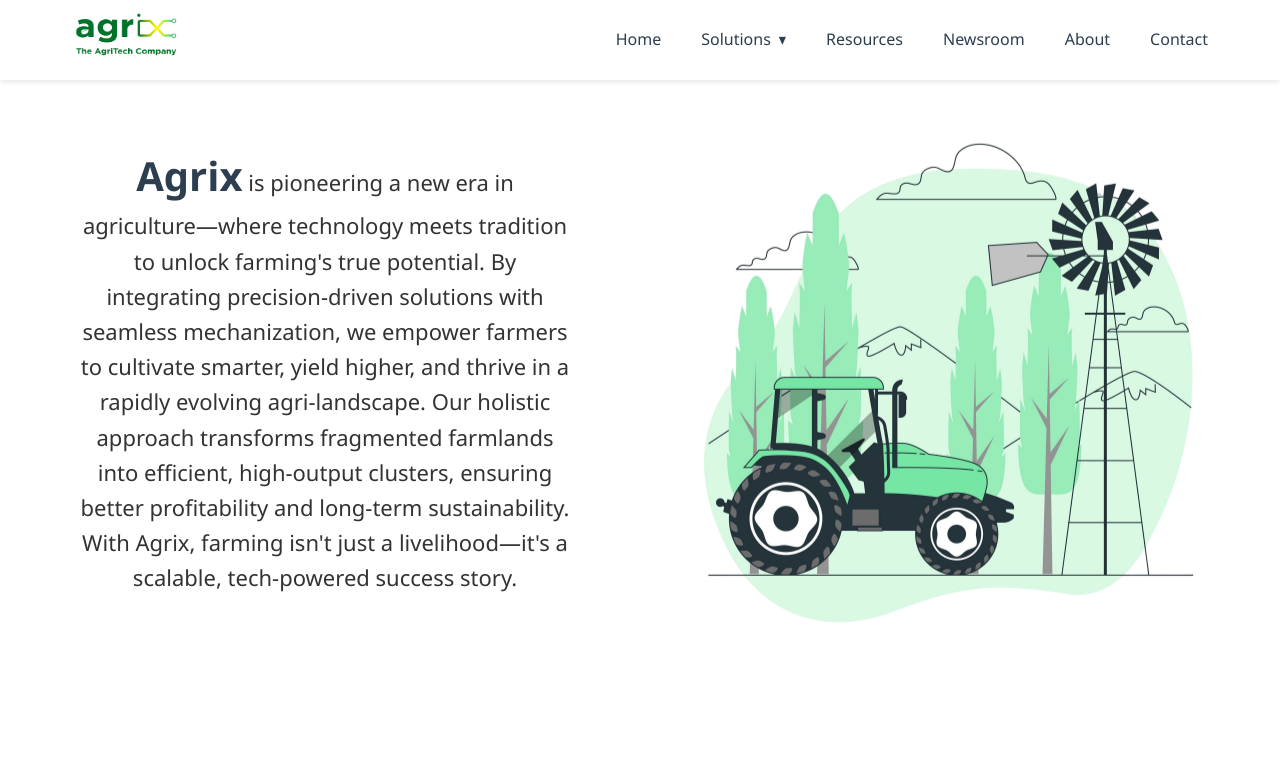
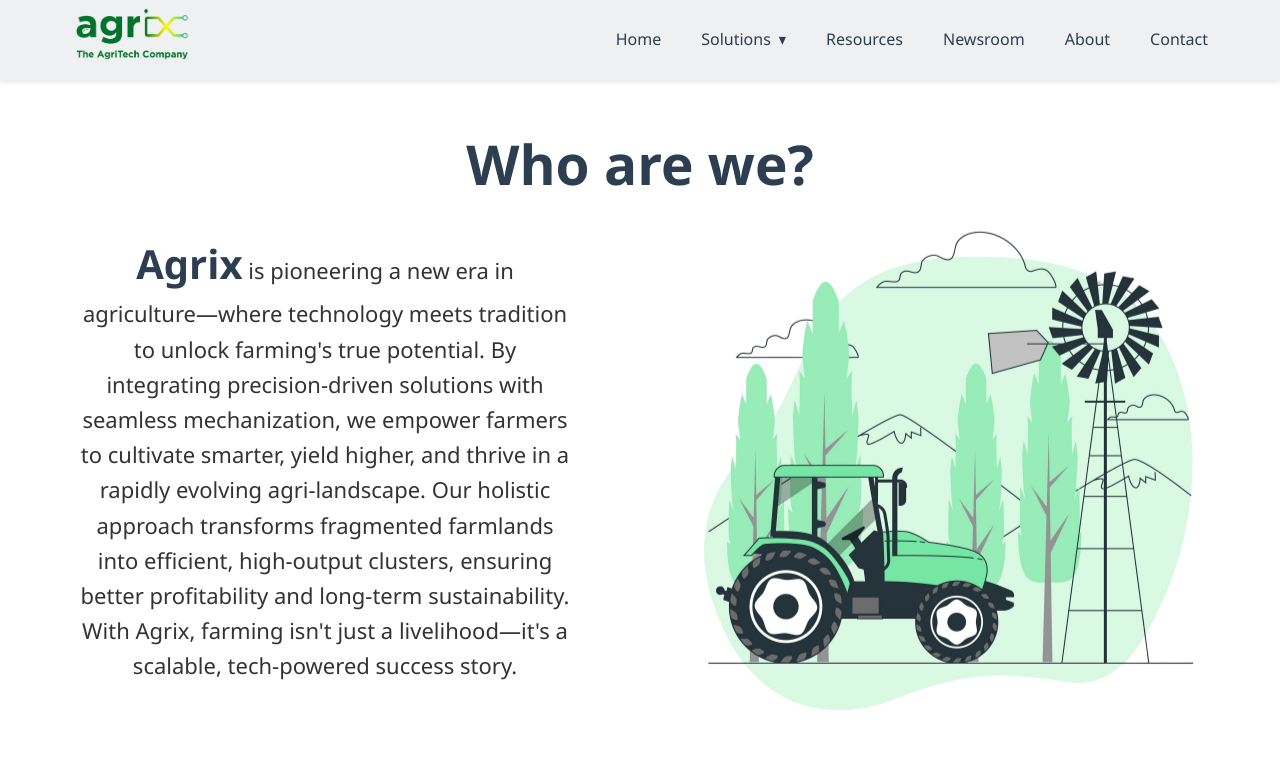
Before and after one commit to snehasahu7/Agrix, a React (Create React App) app: page /about in a window 1280 px wide. Shown: the top 768 px of the page. Built offline with nearby package versions, Linux system fonts and the light colour scheme.

Commit message:
modified logo

```diff
--- a/src/components/Navbar.css
+++ b/src/components/Navbar.css
@@ -1,5 +1,5 @@
 header {
-  background-color: #ffffff;
+  background-color: #eff0f1;
   box-shadow: 0 2px 5px #0000001a;
   position: fixed;
   width: 100%;
@@ -26,8 +26,8 @@
 }
 
 .logo-img{
-  width: 110px;
-  height: 50px;
+  width: auto;
+  height: 60px;
 }
 
 .logo a {
--- a/src/pages/About/About.css
+++ b/src/pages/About/About.css
@@ -1,12 +1,23 @@
 .about{
     display:flex;
-    margin-top: 40px;
+    margin-top: 0px;
     padding: 80px;
     gap:130px;
     overflow: hidden;
 
 }
-
+.about-txt{
+    margin-top: 120px;
+    margin-bottom: -80px;
+    display: flex;
+    align-items: center;
+    justify-content: center;
+}
+.about-txt p{
+    color: #2c3e50;
+    font-size: 55px;
+    font-weight: 700;
+}
 
 .introtext{
     text-align: center;
@@ -35,7 +46,7 @@
 .journey{
     display: flex;
     flex-direction: column;
-    gap:20pxpx;
+    gap:20px;
     padding-top: 120px;
     align-items: center;
     overflow: hidden;
--- a/src/pages/About/About.jsx
+++ b/src/pages/About/About.jsx
@@ -122,7 +122,9 @@
 
     return(
         <>
-
+            <div className="about-txt">
+                <p>Who are we?</p>
+            </div>
 
             <div className="about">
                             <motion.div
```
